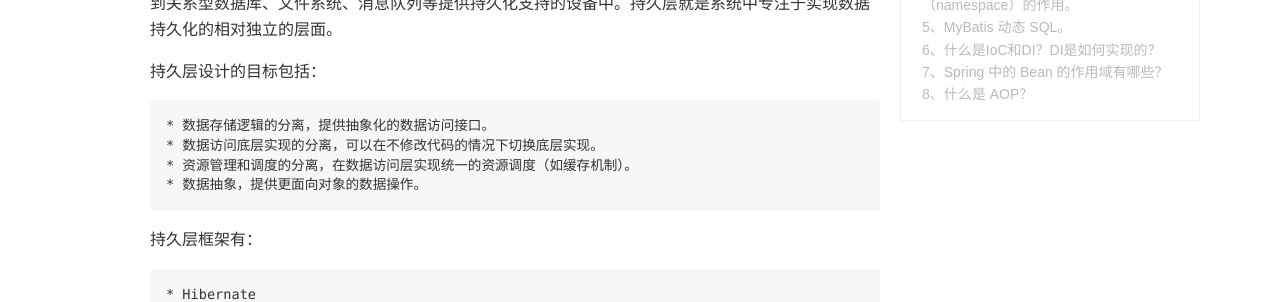
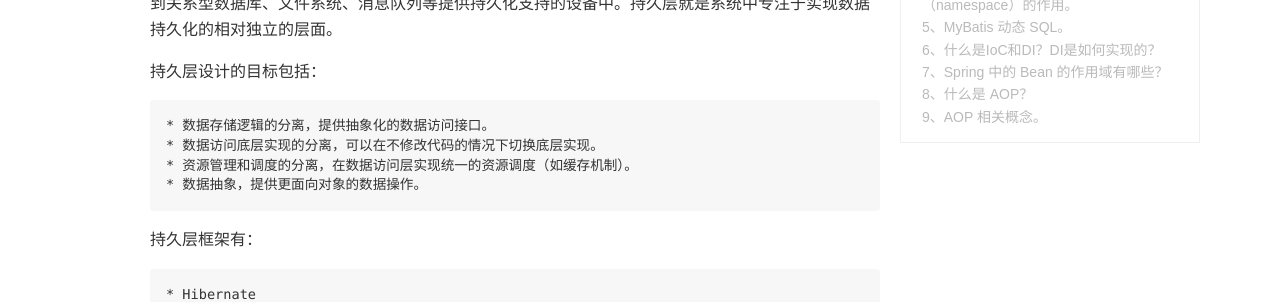
Before and after one commit to DoctorDeng/DoctorDeng.github.io, a Jekyll site: the page built from _posts/2016-09-18-java-SSM.md, in a window 1280 px wide and 900 px high, scrolled down 400 px. Shown: the part 192-494 px from the top of the window. Built offline with Jekyll 4.4.1, drawn with Linux system fonts in a browser that asks for light colours; comment, search, counter and statistics services are not loaded.

Commit message:
modify file

```diff
--- a/_posts/2016-09-18-java-SSM.md
+++ b/_posts/2016-09-18-java-SSM.md
@@ -193,3 +193,5 @@ IoC 叫控制反转，是 Inversion of Control 的缩写，DI（Dependency Injec
 
 ## 8、什么是 AOP？
 全名 Aspect Oriented Programming,中译为**面向切面编程**。通过预编译方式和运行期动态代理实现程序功能的统一维护的一种技术。是从动态角度考虑程序运行过程。
+
+## 9、AOP 相关概念。
```
